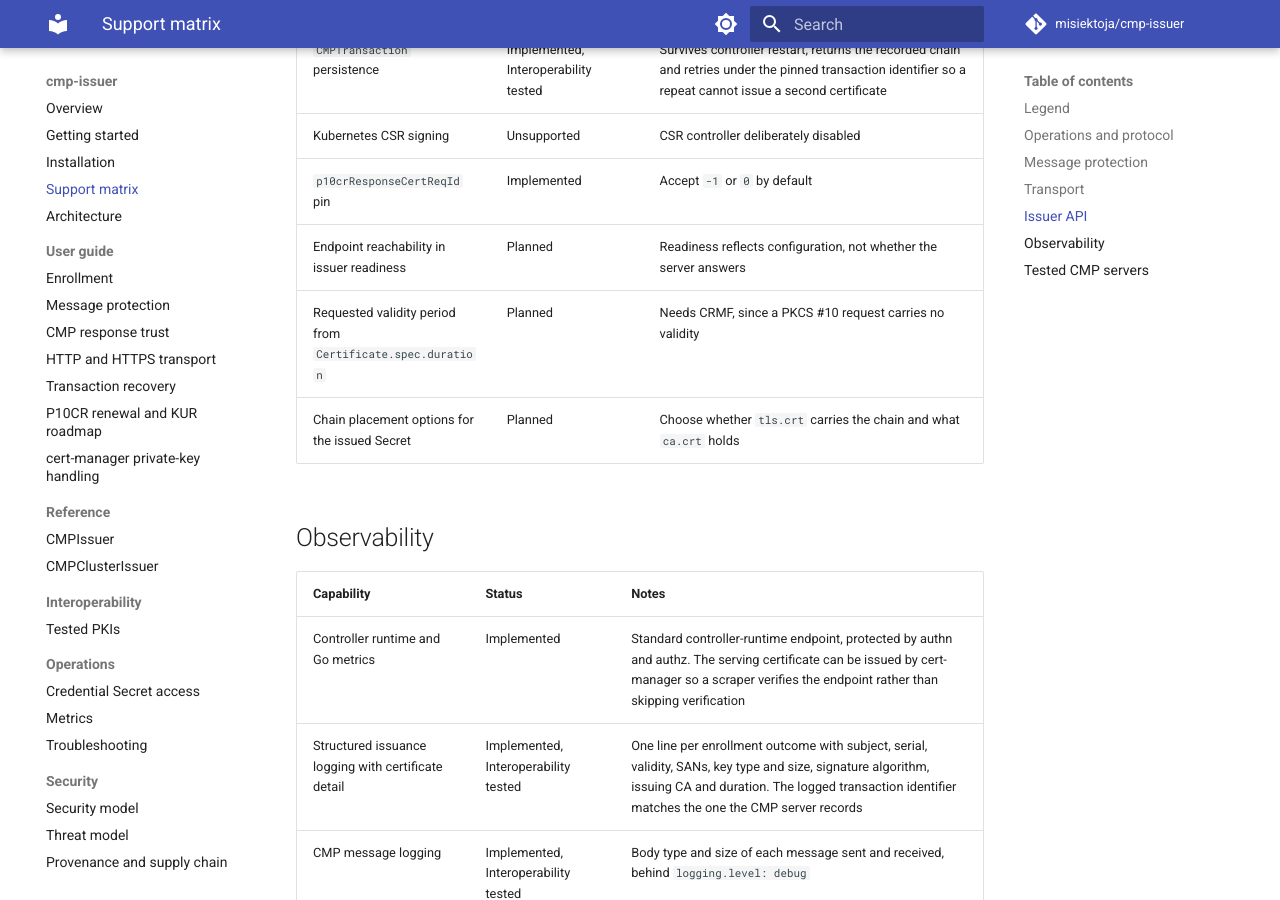
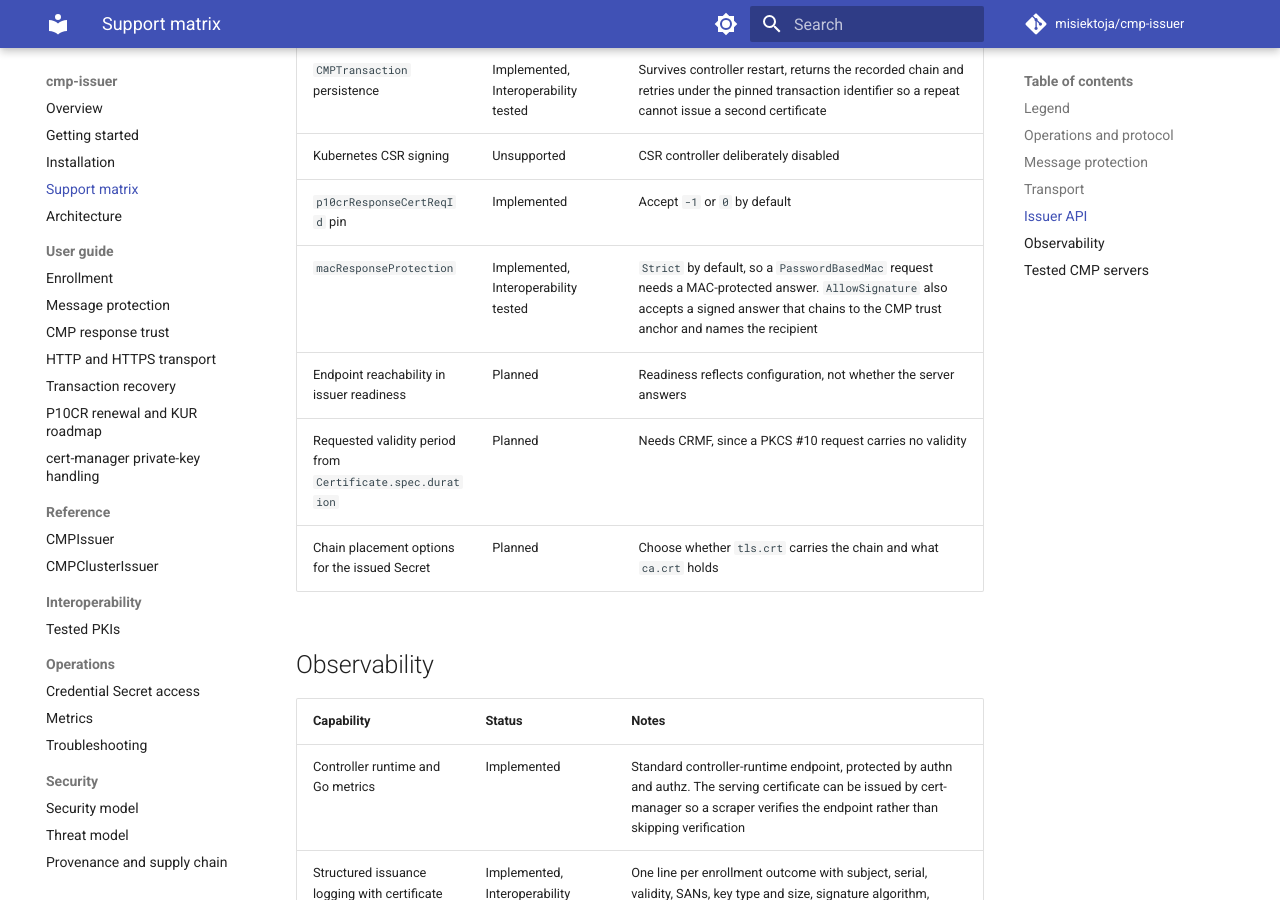
Before and after one commit to misiektoja/cmp-issuer, an MkDocs documentation site: the page built from docs/support-matrix.md, in a window 1280 px wide and 900 px high, scrolled down 2661 px. Built offline with MkDocs 1.6.1 and Material for MkDocs 9.7.7, drawn with Linux system fonts in a browser that asks for light colours; comment, search, counter and statistics services are not loaded.

Commit message:
docs(support-matrix): record the MAC response protection choice

```diff
--- a/docs/support-matrix.md
+++ b/docs/support-matrix.md
@@ -57,6 +57,7 @@ cmp-issuer implements a narrow CMPv2 profile for cert-manager external issuance.
 | `CMPTransaction` persistence | Implemented, Interoperability tested | Survives controller restart, returns the recorded chain and retries under the pinned transaction identifier so a repeat cannot issue a second certificate |
 | Kubernetes CSR signing | Unsupported | CSR controller deliberately disabled |
 | `p10crResponseCertReqId` pin | Implemented | Accept `-1` or `0` by default |
+| `macResponseProtection` | Implemented, Interoperability tested | `Strict` by default, so a `PasswordBasedMac` request needs a MAC-protected answer. `AllowSignature` also accepts a signed answer that chains to the CMP trust anchor and names the recipient |
 | Endpoint reachability in issuer readiness | Planned | Readiness reflects configuration, not whether the server answers |
 | Requested validity period from `Certificate.spec.duration` | Planned | Needs CRMF, since a PKCS #10 request carries no validity |
 | Chain placement options for the issued Secret | Planned | Choose whether `tls.crt` carries the chain and what `ca.crt` holds |
```
